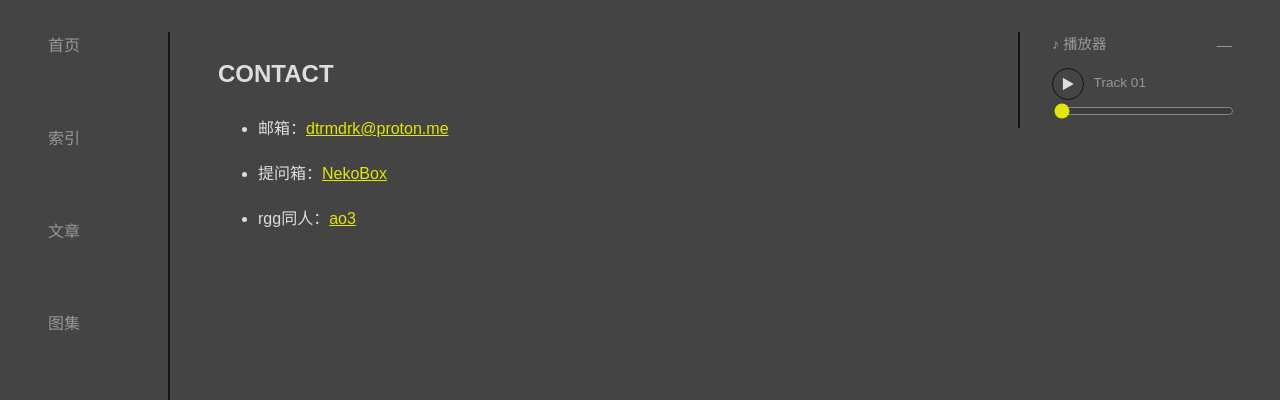
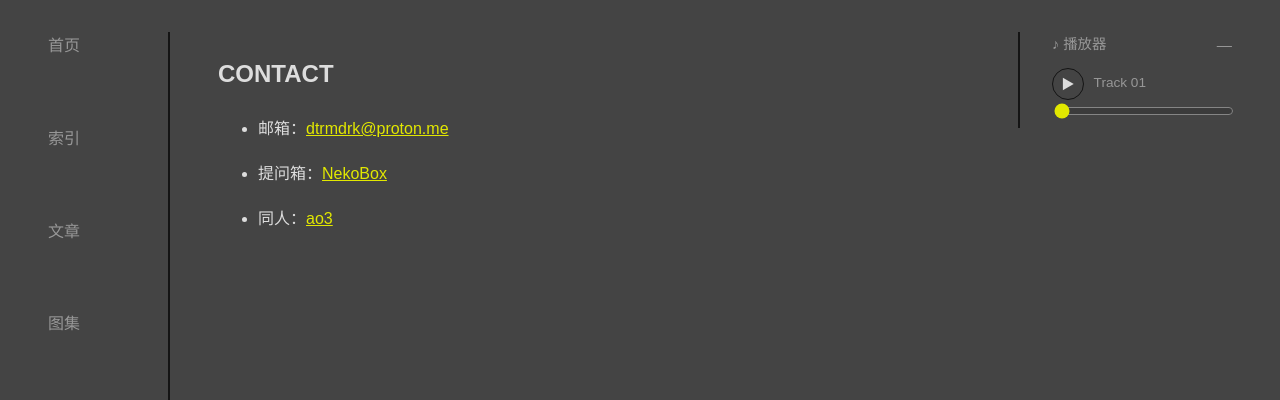
Before and after one commit to dtrmdrk/dtrmdrk.github.io, a Jekyll site: the page built from about.md, in a window 1280 px wide and 900 px high. Shown: the top 400 px of the window. Built offline with Jekyll 4.4.1, drawn with Linux system fonts in a browser that asks for light colours.

Commit message:
Update about.md

```diff
--- a/about.md
+++ b/about.md
@@ -10,4 +10,4 @@ permalink: /about/
 
 - 提问箱：<a href="https://box.n3ko.cc/_/dtrmdrk" target="_blank" rel="noopener">NekoBox</a>
 
-- rgg同人：<a href="https://archiveofourown.org/users/dtrmdrk" target="_blank" rel="noopener">ao3</a>
+- 同人：<a href="https://archiveofourown.org/users/dtrmdrk" target="_blank" rel="noopener">ao3</a>
```
